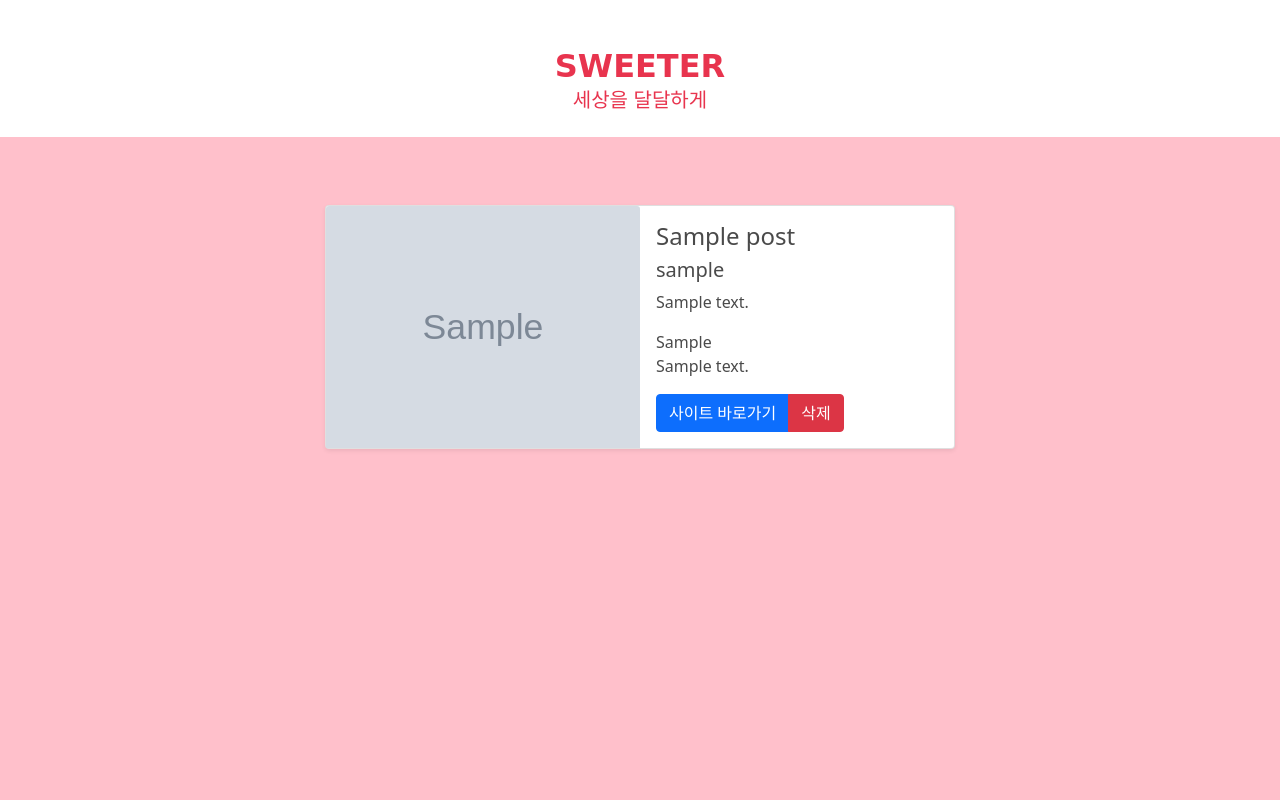
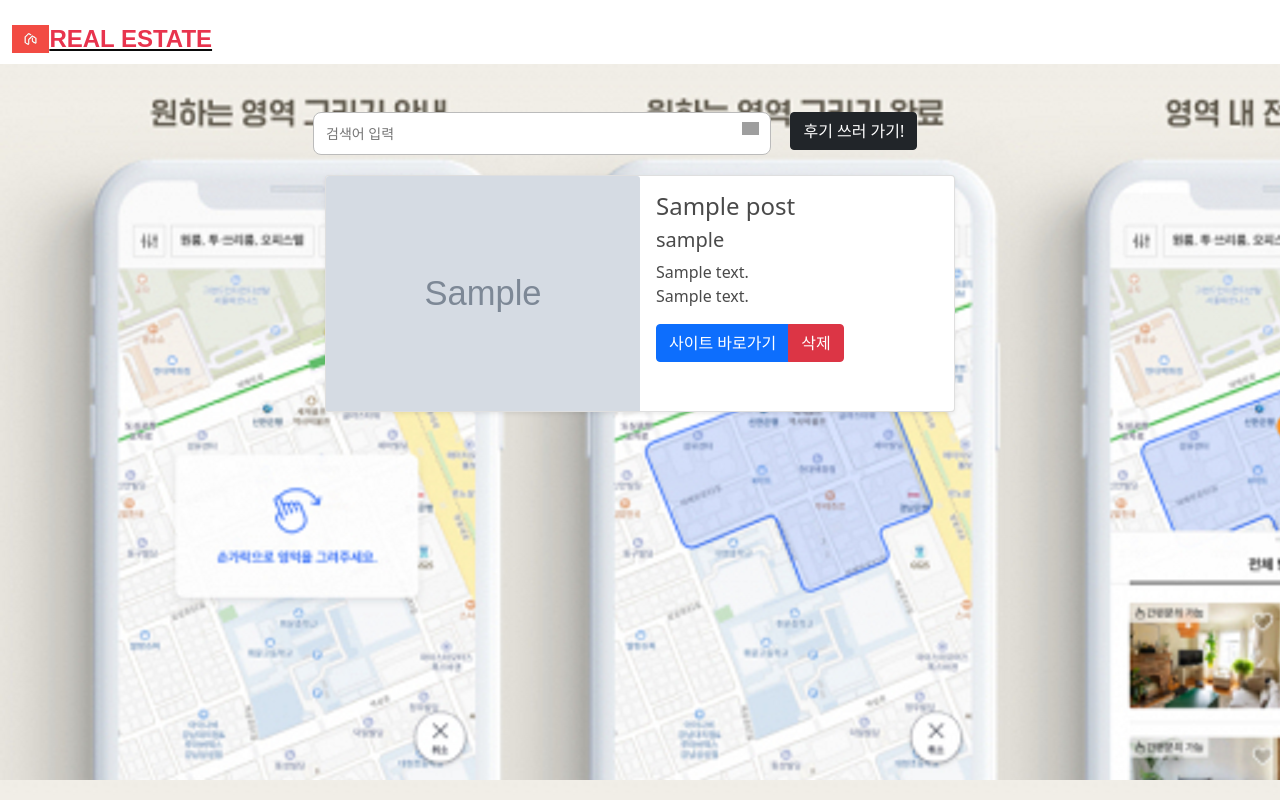
Before and after one commit to asdf8397/mini-project, a Flask app: template templates/home.html in a window 1280 px wide. Run offline with Flask 2, Linux system fonts and the light colour scheme; the template is opened without the code that fills it: most values are stand-ins (such as "Sample title", 1, 10 or a date in 2020); grey boxes marked "Sample" are stand-in pictures; grey boxes are pictures that could not be loaded.

Commit message:
2차 배포

```diff
--- a/static/design/design.css
+++ b/static/design/design.css
@@ -1,6 +1,10 @@
 body {
-    background-color: RGBA(232, 52, 78, 0.2);
+    /*background-color: RGBA(232, 52, 78, 0.2);*/
+    background-image: url("/static/estate.png");
+    /*background-repeat: no-repeat;*/
     min-height: 100vh;
+    /*width: auto;*/
+    /*height: auto;*/
 }
 
 .section {
--- a/static/mystyle/mystyle.css
+++ b/static/mystyle/mystyle.css
@@ -1,7 +1,10 @@
 body {
-    background-color: RGBA(232, 52, 78, 0.2);
+    /*background-color: RGBA(232, 52, 78, 0.2);*/
+    background-image: url("/static/logo-img.png");
     min-height: 100vh;
-		padding-top: 3.25rem;
+    padding-top: 3.25rem;
+
+    background-repeat: repeat;
 }
 
 .section {
@@ -36,7 +39,7 @@ input::-webkit-calendar-picker-indicator {
 }
 
 .image img {
-    object-fit:cover;
-    width:100%;
-    height:100%;
+    object-fit: cover;
+    width: 100%;
+    height: 100%;
 }
--- a/templates/home.html
+++ b/templates/home.html
@@ -33,20 +33,63 @@
         .card-img, .card-img-bottom, .card-img-top{
             width: 50%;
         }
+        .search {
+          position: relative;
+          width: 70%;
+          margin-right: 3%;
+        }
+
+        input {
+          width: 100%;
+          border: 1px solid #bbb;
+          border-radius: 8px;
+          padding: 10px 12px;
+          font-size: 14px;
+        }
+
+        .search > img {
+          position : absolute;
+          width: 17px;
+          top: 10px;
+          right: 12px;
+          margin: 0;
+        }
+        .body-top{
+            display: flex;
+        }
     </style>
 </head>
 <body>
     <section class="hero is-white">
         <div class="hero-body has-text-centered" style="padding-bottom:1rem;margin:auto;">
-            <h1 class="title is-sparta">SWEETER</h1>
-            <h3 class="subtitle is-sparta">세상을 달달하게</h3>
+         <div>
+            <nav class="navbar is-fixed-top is-white" role="navigation" aria-label="main navigation">
+                <div class="navbar-brand">
+                    <a class="navbar-item" href="/">
+                        <img src="{{ url_for('static', filename='logo.png') }}">
+                        <strong class="is-sparta" style="font-family: 'Stylish', sans-serif;font-size: larger;"> REAL ESTATE</strong>
+                    </a>
+                </div>
+            </nav>
         </div>
+    </div>
     </section>
 
 <section class="section">
+    <div class ="body-top">
+    <div class="search">
+        <input id = "search-input" class = "search-input" type="text" placeholder="검색어 입력">
+        <img src="https://s3.ap-northeast-2.amazonaws.com/cdn.wecode.co.kr/icon/search.png">
+    </div>
+    <div>
+        <button onclick="location.href= '/input_board'" type="button" class="btn btn-dark">후기 쓰러 가기!</button>
+    </div>
+    </div>
     <div class="container">
+
+
+
     {% for post in posts %}
-
     <div class="row">
         <div class="col">
           <div class="card shadow-sm">
@@ -60,7 +103,17 @@
               </div>
               <div>
                 <p class="card-text">{{post.address}}</p>
-                <p class="card-text">{{post.star_point}}</p>
+                {% if post.star_point == "5" %}
+                    <p class="card-text"> ⭐ ⭐ ⭐ ⭐ ⭐</p>
+                {% elif post.star_point == "4" %}
+                    <p class="card-text"> ⭐ ⭐ ⭐ ⭐</p>
+                {% elif post.star_point == "3" %}
+                    <p class="card-text"> ⭐ ⭐ ⭐</p>
+                {% elif post.star_point == "2" %}
+                    <p class="card-text"> ⭐ ⭐</p>
+                {% elif post.star_point == "1" %}
+                    <p class="card-text"> ⭐</p>
+                {% endif %}
               </div>
               <p class="card-text">{{post.description}}</p>
               <div class="d-flex justify-content-between align-items-center">
```
Also changed, not shown: templates/input_board.html (+9 -2 lines), templates/signin.html (+8 -6 lines), static/Sweet_logo.png (added), static/estate.png (added), static/favicon.ico (added), static/logo-img.png (added), static/logo.png (added), static/profile_pics/admin.jpeg (added).
